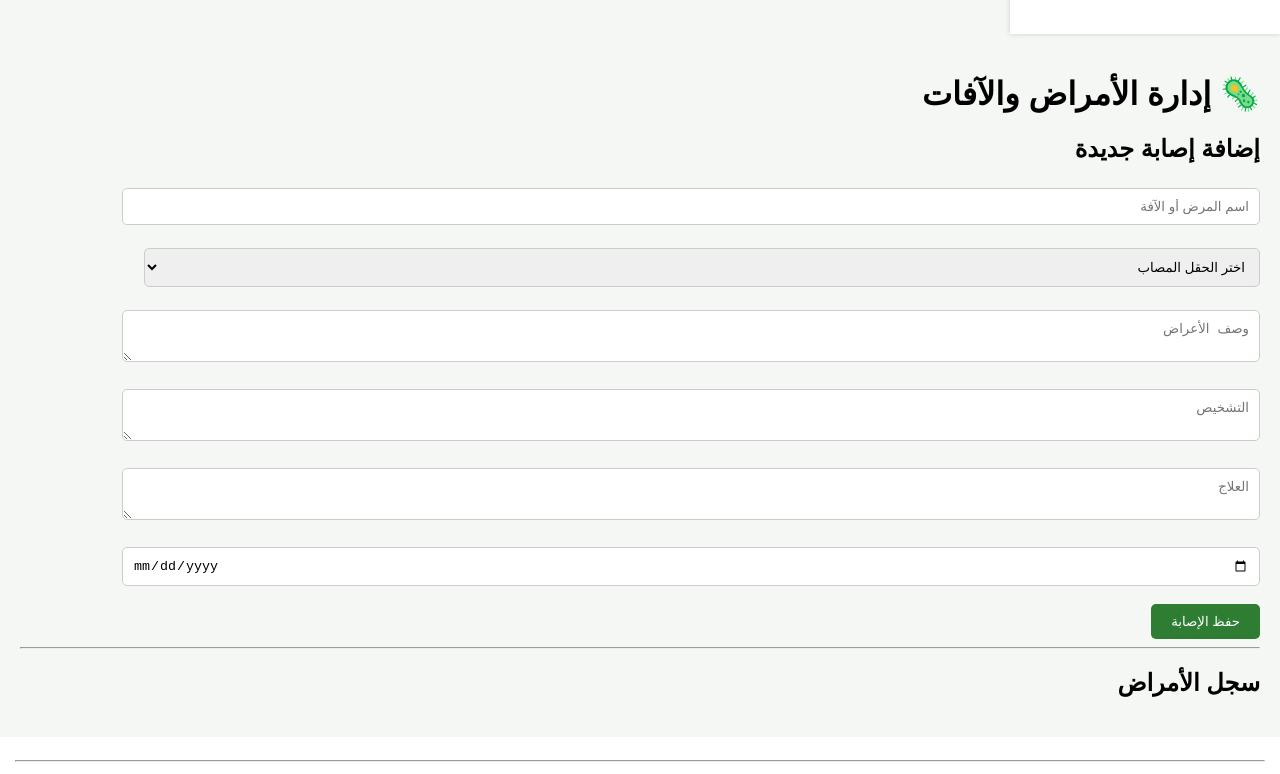
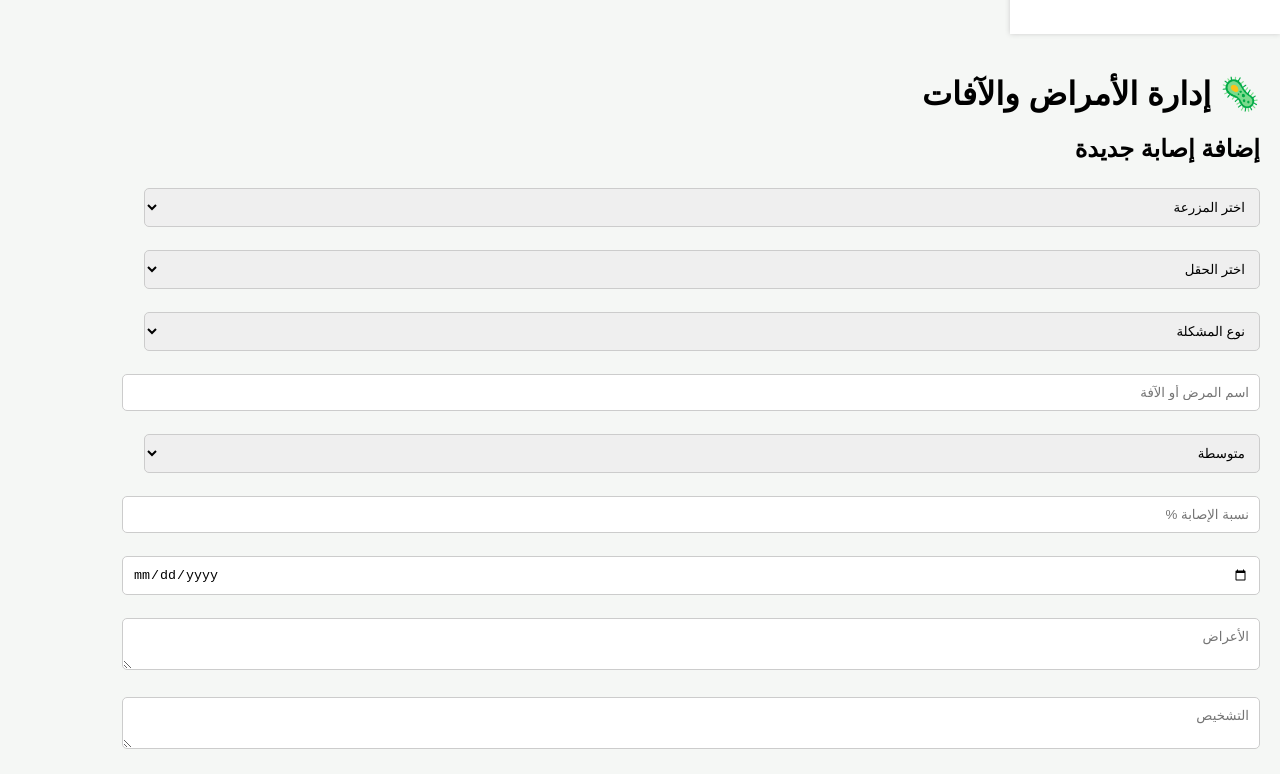
Before and after one commit to hasan776643tt-ops/LAVENDER, a React (Vite) app: page /diseases in a window 1280 px wide. Shown: the part 781-1555 px from the top of the page. Built offline with nearby package versions, Linux system fonts and the light colour scheme.

Commit message:
Update Diseases.jsx

```diff
--- a/src/pages/Diseases.jsx
+++ b/src/pages/Diseases.jsx
@@ -1,82 +1,151 @@
 import { useState, useContext } from "react";
 import { FarmContext } from "../context/FarmContext";
 
+import Card from "../components/Card";
+import Button from "../components/Button";
+
 export default function Diseases() {
-
   const {
+    farms,
     fields,
     diseases,
     setDiseases,
   } = useContext(FarmContext);
 
-
+  const [farmName, setFarmName] = useState("");
+  const [fieldName, setFieldName] = useState("");
+  const [problemType, setProblemType] = useState("");
   const [diseaseName, setDiseaseName] = useState("");
-  const [fieldName, setFieldName] = useState("");
+  const [severity, setSeverity] = useState("متوسطة");
+  const [infectionRate, setInfectionRate] = useState("");
+  const [discoveryDate, setDiscoveryDate] = useState("");
   const [symptoms, setSymptoms] = useState("");
   const [diagnosis, setDiagnosis] = useState("");
   const [treatment, setTreatment] = useState("");
-  const [followUp, setFollowUp] = useState("");
-
 
   const addDisease = () => {
-
-    if (!diseaseName || !fieldName) return;
-
+    if (!fieldName || !problemType) return;
 
     const newDisease = {
-
       id: Date.now(),
-
+      farm: farmName,
+      field: fieldName,
+      type: problemType,
       name: diseaseName,
-
-      field: fieldName,
-
-      symptoms: symptoms,
-
-      diagnosis: diagnosis,
-
-      treatment: treatment,
-
-      followUp: followUp,
-
+      severity,
+      infectionRate,
+      discoveryDate,
+      symptoms,
+      diagnosis,
+      treatment,
     };
 
+    setDiseases([...diseases, newDisease]);
 
-    setDiseases([
-      ...diseases,
-      newDisease,
-    ]);
-
-
+    setFarmName("");
+    setFieldName("");
+    setProblemType("");
     setDiseaseName("");
-    setFieldName("");
+    setSeverity("متوسطة");
+    setInfectionRate("");
+    setDiscoveryDate("");
     setSymptoms("");
     setDiagnosis("");
     setTreatment("");
-    setFollowUp("");
-
   };
 
-
   const deleteDisease = (id) => {
-
     setDiseases(
       diseases.filter(
         (item) => item.id !== id
       )
     );
-
   };
-
 
   return (
     <div>
 
       <h1>🦠 إدارة الأمراض والآفات</h1>
 
+      <Card title="إضافة إصابة جديدة">
 
-      <h2>إضافة إصابة جديدة</h2>
+        <select
+          value={farmName}
+          onChange={(e) =>
+            setFarmName(e.target.value)
+          }
+        >
+          <option value="">
+            اختر المزرعة
+          </option>
 
+          {farms.map((farm) => (
+            <option
+              key={farm.id}
+              value={farm.name}
+            >
+              {farm.name}
+            </option>
+          ))}
+        </select>
+
+        <br /><br />
+
+        <select
+          value={fieldName}
+          onChange={(e) =>
+            setFieldName(e.target.value)
+          }
+        >
+          <option value="">
+            اختر الحقل
+          </option>
+
+          {fields.map((field) => (
+            <option
+              key={field.id}
+              value={field.name}
+            >
+              {field.name}
+            </option>
+          ))}
+        </select>
+
+        <br /><br />
+
+        <select
+          value={problemType}
+          onChange={(e) =>
+            setProblemType(e.target.value)
+          }
+        >
+          <option value="">
+            نوع المشكلة
+          </option>
+
+          <option>
+            مرض فطري
+          </option>
+
+          <option>
+            حشرة
+          </option>
+
+          <option>
+            نقص عناصر
+          </option>
+
+          <option>
+            مشكلة ري
+          </option>
+
+          <option>
+            غير معروف
+          </option>
+
+        </select>
+
+        <br /><br />
 
         <input
           type="text"
@@ -87,51 +156,60 @@ export default function Diseases() {
           }
         />
 
+        <br /><br />
+
+        <select
+          value={severity}
+          onChange={(e) =>
+            setSeverity(e.target.value)
+          }
+        >
+          <option>
+            منخفضة
+          </option>
+
+          <option>
+            متوسطة
+          </option>
+
+          <option>
+            عالية
+          </option>
+
+        </select>
 
         <br /><br />
 
-
-      <select
-        value={fieldName}
+        <input
+          type="number"
+          placeholder="نسبة الإصابة %"
+          value={infectionRate}
           onChange={(e) =>
-          setFieldName(e.target.value)
+            setInfectionRate(e.target.value)
           }
-      >
-
-        <option value="">
-          اختر الحقل المصاب
-        </option>
-
-
-        {fields.map((field) => (
-
-          <option
-            key={field.id}
-            value={field.name}
-          >
-            {field.name}
-          </option>
-
-        ))}
-
-
-      </select>
-
+        />
 
         <br /><br />
 
+        <input
+          type="date"
+          value={discoveryDate}
+          onChange={(e) =>
+            setDiscoveryDate(e.target.value)
+          }
+        />
+
+        <br /><br />
 
         <textarea
-        placeholder="وصف الأعراض"
+          placeholder="الأعراض"
           value={symptoms}
           onChange={(e) =>
             setSymptoms(e.target.value)
           }
         />
 
-
         <br /><br />
-
 
         <textarea
           placeholder="التشخيص"
@@ -141,9 +219,7 @@ export default function Diseases() {
           }
         />
 
-
         <br /><br />
-
 
         <textarea
           placeholder="العلاج"
@@ -153,60 +229,80 @@ export default function Diseases() {
           }
         />
 
-
         <br /><br />
 
+        <Button onClick={addDisease}>
+          حفظ الإصابة
+        </Button>
 
-      <input
-        type="date"
-        value={followUp}
-        onChange={(e) =>
-          setFollowUp(e.target.value)
-        }
-      />
-
-
-      <br /><br />
-
-
-      <button onClick={addDisease}>
-        حفظ الإصابة
-      </button>
-
-
-      <hr />
-
+      </Card>
 
       <h2>سجل الأمراض</h2>
 
-
-      <ul>
-
       {diseases.map((item) => (
 
-          <li key={item.id}>
+        <Card
+          key={item.id}
+          title={item.name || item.type}
+        >
 
-            🦠 {item.name}
+          <p>
+            🏡 المزرعة: {item.farm}
+          </p>
 
-            <br />
+          <p>
+            🌾 الحقل: {item.field}
+          </p>
 
-            🌱 الحقل: {item.field}
+          <p>
+            🦠 النوع: {item.type}
+          </p>
 
+          <p>
+            ⚠️ الخطورة: {item.severity}
+          </p>
 
-            <button
+          <p>
+            📊 نسبة الإصابة:
+            {" "}
+            {item.infectionRate}%
+          </p>
+
+          <p>
+            📅 تاريخ الاكتشاف:
+            {" "}
+            {item.discoveryDate}
+          </p>
+
+          <p>
+            🔍 الأعراض:
+            {" "}
+            {item.symptoms}
+          </p>
+
+          <p>
+            🧪 التشخيص:
+            {" "}
+            {item.diagnosis}
+          </p>
+
+          <p>
+            💊 العلاج:
+            {" "}
+            {item.treatment}
+          </p>
+
+          <Button
             onClick={() =>
               deleteDisease(item.id)
             }
           >
-              حذف
-            </button>
+            حذف الإصابة
+          </Button>
 
-          </li>
+        </Card>
 
       ))}
-
-      </ul>
-
 
     </div>
   );
```
Lines whose indentation alone changed are shown as unchanged.
